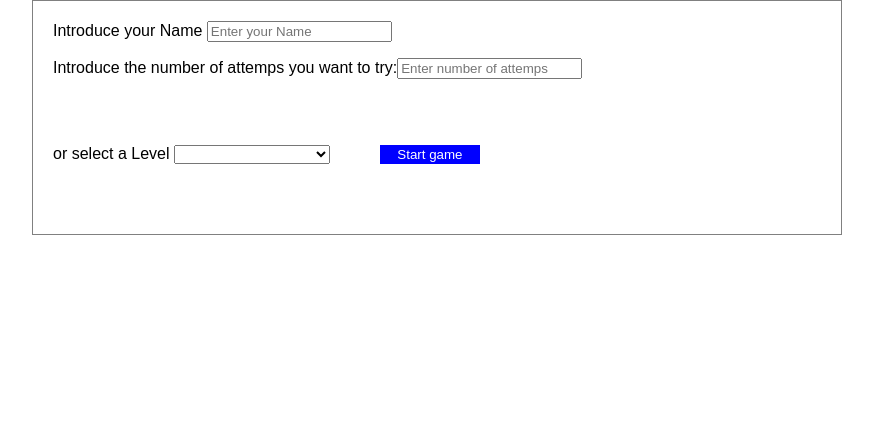
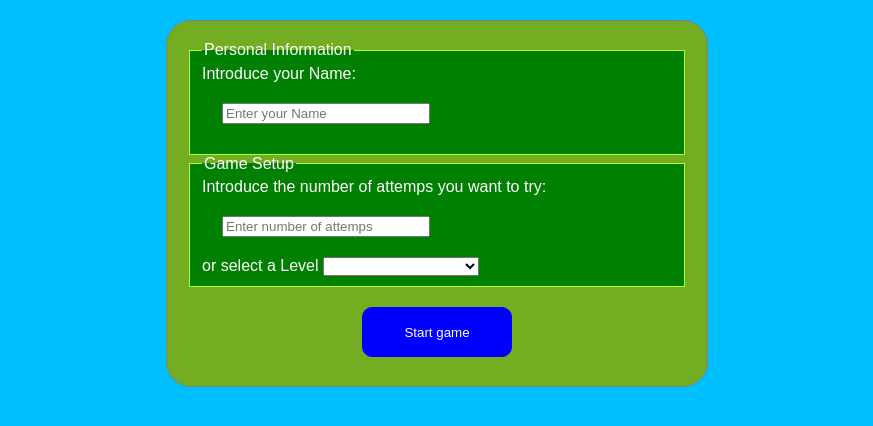
Before and after one commit to priera84/battleship, a React (Create React App) app: page /gameSetup in a window 1280 px wide. Shown: the top 426 px of the page, without its empty margins (203-1076 px from the left). Built offline with nearby package versions, Linux system fonts and the light colour scheme.

Commit message:
Improved main page design and overall styles.

```diff
--- a/src/App.css
+++ b/src/App.css
@@ -1,31 +1,55 @@
-.header {
-  margin: auto;
-  width: 60%;
-  border: 1px solid black;
+img {
+  display: block;
+  margin-left: auto;
+  margin-right: auto;
+  width: 400px;
 }
 
 .form {
+  border-radius: 25px;
+  background: #73AD21;
+  width: 500px;
+  height: 325px;
   padding: 20px;
-  width: 60%;
   border: 1px solid grey;
   margin: auto;
+  color: white;
+}
+
+fieldset {
+    border: 1px solid greenyellow;
+    background: green;
 }
 
 .submitButton {
-  width: 100px;
   background-color: blue;
   color: white;
-  margin: 50px 50px 50px 50px;
+  border: 1px solid blue;
+  border-radius: 10px;
+  width: 150px;
+  height: 50px;
+  margin: auto;
+  margin-top: 20px;
+}
+
+.submitButton:hover {
+  background-color: red;
+  color: white;
   border: 1px solid blue;
 }
 
-.submitButton:hover {
-  width: 100px;
-  background-color: red;
-  color: white;
-  margin: 50px 50px 50px 50px;
-  border: 1px solid blue;
+label {
+  margin-top: 20px;
+  margin-bottom: 20px;
 }
+
+input {
+  margin: 20px;
+  width: 200px;
+  display: block;
+}
+
+
 
 .board {
   width: fit-content;
@@ -57,10 +81,12 @@
 }
 
 .snippet {
-  background-color: brown;
+  background-color: #73AD21;
   border: 3px solid blue;
+  border-radius: 20px;
   margin: auto;
   margin-top: 50px;
   margin-bottom: 50px;
   width: 30%;
+  color: white;
 }
--- a/src/Components/GameSetup.js
+++ b/src/Components/GameSetup.js
@@ -1,5 +1,6 @@
 import React, { Component } from 'react';
 import { withRouter } from 'react-router';
+import { SSL_OP_SSLEAY_080_CLIENT_DH_BUG } from 'constants';
 
 
 
@@ -13,7 +14,7 @@ class GameSetup extends Component {
     handleSubmit = (event) => {
       event.preventDefault();
       if (this.state.level === "setup" && this.state.numberOfAttemps === 0) {
-          alert('you should either select a level or introduce the number of attempts you wanna try');
+          alert('You should either select a level or introduce the number of attempts you wanna try');
           return false;
       }
 
@@ -36,17 +37,21 @@ class GameSetup extends Component {
         return (
             <div className="form">
                 <form onSubmit={this.handleSubmit}>
-                    <label>Introduce your Name <input type="text" placeholder="Enter your Name" required onChange={this.onNameChange}/>
-                    </label>
-                    <p/>
+                    <fieldset>
+                        <legend>Personal Information</legend>
+                        <label>Introduce your Name: <input type="text" placeholder="Enter your Name" required onChange={this.onNameChange}/>   </label>
+                    </fieldset>
+                    <fieldset>
+                        <legend>Game Setup</legend>
                     <label>Introduce the number of attemps you want to try:</label>
-                    <input type="number" placeholder="Enter number of attemps" onChange={this.onNumberOfAttempsChange} /><p/>
+                    <input type="number" max="100" min="0" placeholder="Enter number of attemps" onChange={this.onNumberOfAttempsChange} /><p/>
                     <label>or select a Level </label><select value={this.state.level} onChange={this.onChangeLevel}>
                         <option value="setup"></option>
                         <option value="easy">Easy (Infinite attemps)</option>
                         <option value="medium">Medium (100 attemps)</option>
                         <option value="hard">Hard (50 attemps)</option>
                     </select>
+                    </fieldset>
                     <input className="submitButton" type="submit" value="Start game"/>
                 </form>
             </div>
--- a/src/Components/StatusSnippet.js
+++ b/src/Components/StatusSnippet.js
@@ -25,8 +25,9 @@ class StatusSnippet extends Component {
 
             <div className="snippet">
                 <p>User Name: {this.props.UserName}</p>
+                { this.props.Level !== "setup" && (<p>Level: {this.props.Level}</p>)}
                 <p>Attempts: {this.props.Attempts} out of {MaximumAttempts}</p>
-                { this.props.Level !== "setup" && (<p>Level: {this.props.Level}</p>)}
+
             </div>
         );
     }
--- a/src/Components/WelcomeScreen.js
+++ b/src/Components/WelcomeScreen.js
@@ -4,8 +4,7 @@ import battleship from '../img/battleship.jpg';
 class WelcomeScreen extends Component {
     render() {
         return (
-            <div className="header"  >
-                <h1>Welcome to Battelship</h1>
+            <div>
                 <img src={battleship} alt="Battleship" />
             </div>)
     }
--- a/src/index.css
+++ b/src/index.css
@@ -1,5 +1,6 @@
 body {
-  margin: 0;
+  margin: 20px 20px 20px 20px;
   padding: 0;
   font-family: sans-serif;
+  background: deepskyblue;
 }
```
